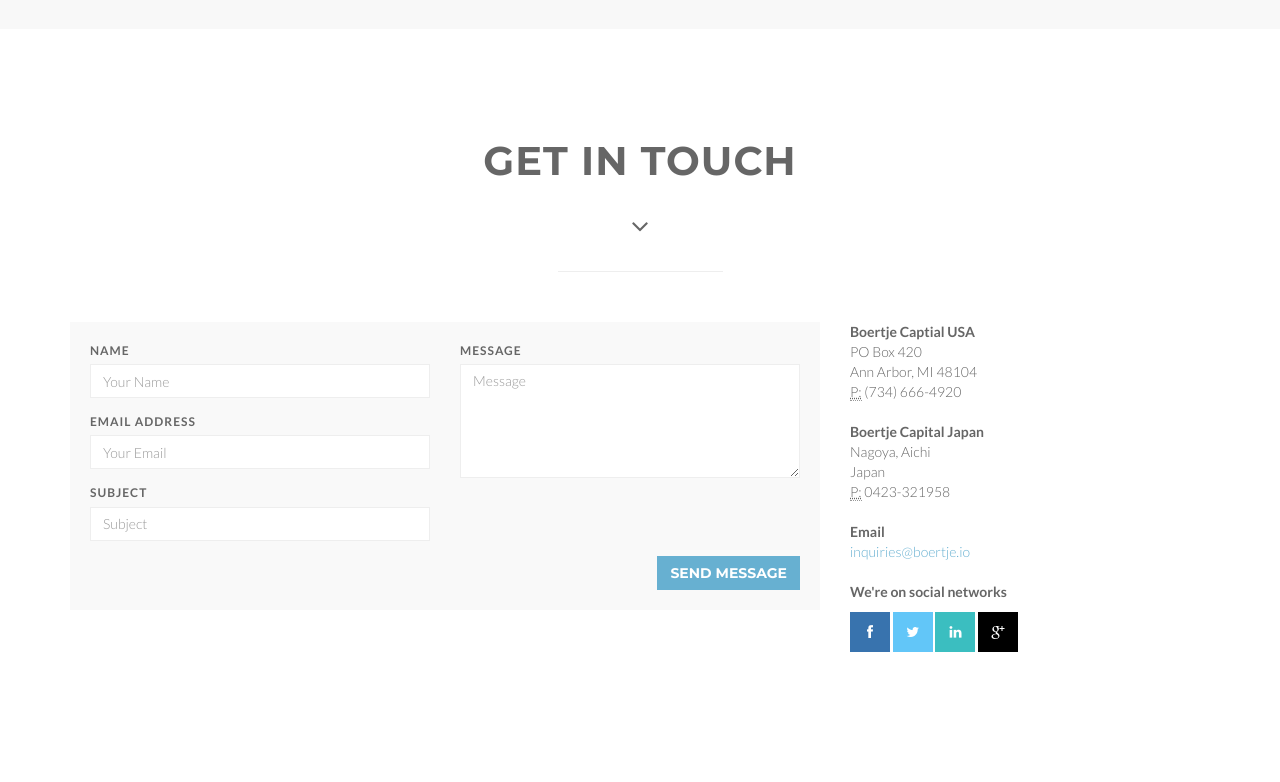
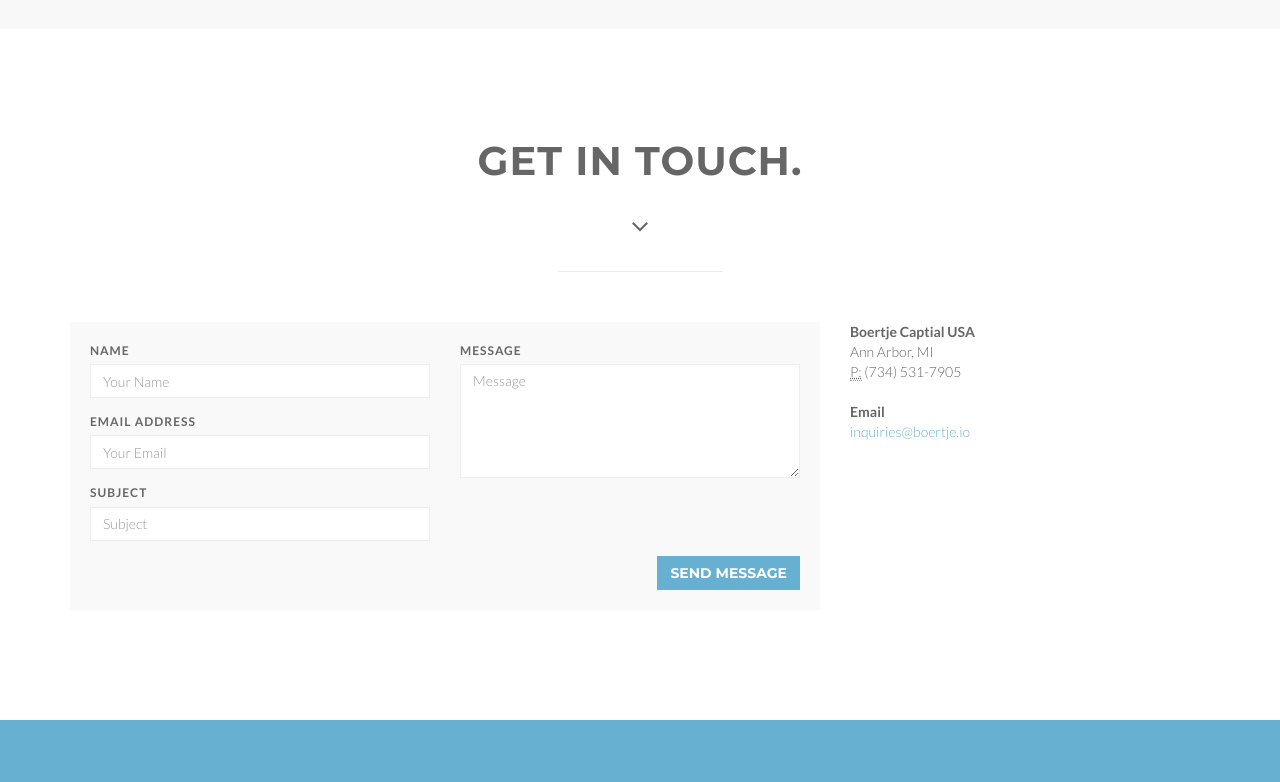
Before and after one commit to fd3s/fd3s, a plain HTML site: page index.html in a window 1280 px wide. Shown: the part 1340-2122 px from the top of the page. Drawn offline with Linux system fonts and the light colour scheme.

Commit message:
Update index.html

```diff
--- a/index.html
+++ b/index.html
@@ -7,7 +7,7 @@
   <meta name="description" content="">
   <meta name="author" content="">
 
-  <title>Squadfree - Free bootstrap 3 one page template</title>
+  <title>Boertje Capital | Cryptocurrency & Legacy Market Analysis</title>
 
   <!-- Bootstrap Core CSS -->
   <link href="css/bootstrap.min.css" rel="stylesheet" type="text/css">
@@ -15,21 +15,13 @@
   <!-- Fonts -->
   <link href="font-awesome/css/font-awesome.min.css" rel="stylesheet" type="text/css">
   <link href="css/animate.css" rel="stylesheet" />
-  <!-- Squad theme CSS -->
+
   <link href="css/style.css" rel="stylesheet">
   <link href="color/default.css" rel="stylesheet">
-
-  <!-- =======================================================
-    Theme Name: Squadfree
-    Theme URL: https://bootstrapmade.com/squadfree-free-bootstrap-template-creative/
-    Author: BootstrapMade
-    Author URL: https://bootstrapmade.com
-  ======================================================= -->
-
 </head>
 
 <body id="page-top" data-spy="scroll" data-target=".navbar-custom">
-  <!-- Preloader -->
+
   <div id="preloader">
     <div id="load"></div>
   </div>
@@ -49,7 +41,7 @@
       <div class="collapse navbar-collapse navbar-right navbar-main-collapse">
         <ul class="nav navbar-nav">
           <li class="active"><a href="#intro">Welcome</a></li>
-          <li><a href="#service">Expertise</a></li>
+          <li><a href="#service">Experience</a></li>
           <li><a href="#contact">Contact</a></li>
         </ul>
       </div>
@@ -58,7 +50,6 @@
     <!-- /.container -->
   </nav>
 
-  <!-- Section: intro -->
   <section id="intro" class="intro">
 
     <div class="slogan">
@@ -71,8 +62,7 @@
 			</a>
     </div>
   </section>
-  <!-- /Section: intro -->
-  <!-- Section: services -->
+
   <section id="service" class="home-section text-center bg-gray">
 
     <div class="heading-about">
@@ -152,12 +142,7 @@
       </div>
     </div>
   </section>
-  <!-- /Section: services -->
 
-
-
-
-  <!-- Section: contact -->
   <section id="contact" class="home-section text-center">
     <div class="heading-contact">
       <div class="container">
@@ -165,7 +150,7 @@
           <div class="col-lg-8 col-lg-offset-2">
             <div class="wow bounceInDown" data-wow-delay="0.4s">
               <div class="section-heading">
-                <h2>Get in touch</h2>
+                <h2>Get in touch.</h2>
                 <i class="fa fa-2x fa-angle-down"></i>
 
               </div>
@@ -232,31 +217,15 @@
           <div class="widget-contact">
             <address>
 				  <strong>Boertje Captial USA</strong><br>
-				  PO Box 420<br>
-				  Ann Arbor, MI 48104<br>
-				  <abbr title="Phone">P:</abbr> (734) 666-4920
-				</address>
-
-			<address>
-					<strong>Boertje Capital Japan</strong><br>
-					Nagoya, Aichi<br>
-					Japan<br>
-					<abbr title="Phone">P:</abbr> 0423-321958
+				  Ann Arbor, MI<br>
+				  <abbr title="Phone">P:</abbr> (734) 531-7905
 				</address>
 
             <address>
 				  <strong>Email</strong><br>
 				  <a href="mailto:#">inquiries@boertje.io</a>
 				</address>
-            <address>
-				  <strong>We're on social networks</strong><br>
-                       	<ul class="company-social">
-                            <li class="social-facebook"><a href="#" target="_blank"><i class="fa fa-facebook"></i></a></li>
-                            <li class="social-twitter"><a href="#" target="_blank"><i class="fa fa-twitter"></i></a></li>
-                            <li class="social-linkedin"><a href="#" target="_blank"><i class="fa fa-linkedin"></i></a></li>
-                            <li class="social-google"><a href="#" target="_blank"><i class="fa fa-google-plus"></i></a></li>
-                        </ul>
-				</address>
+
 
           </div>
         </div>
```
